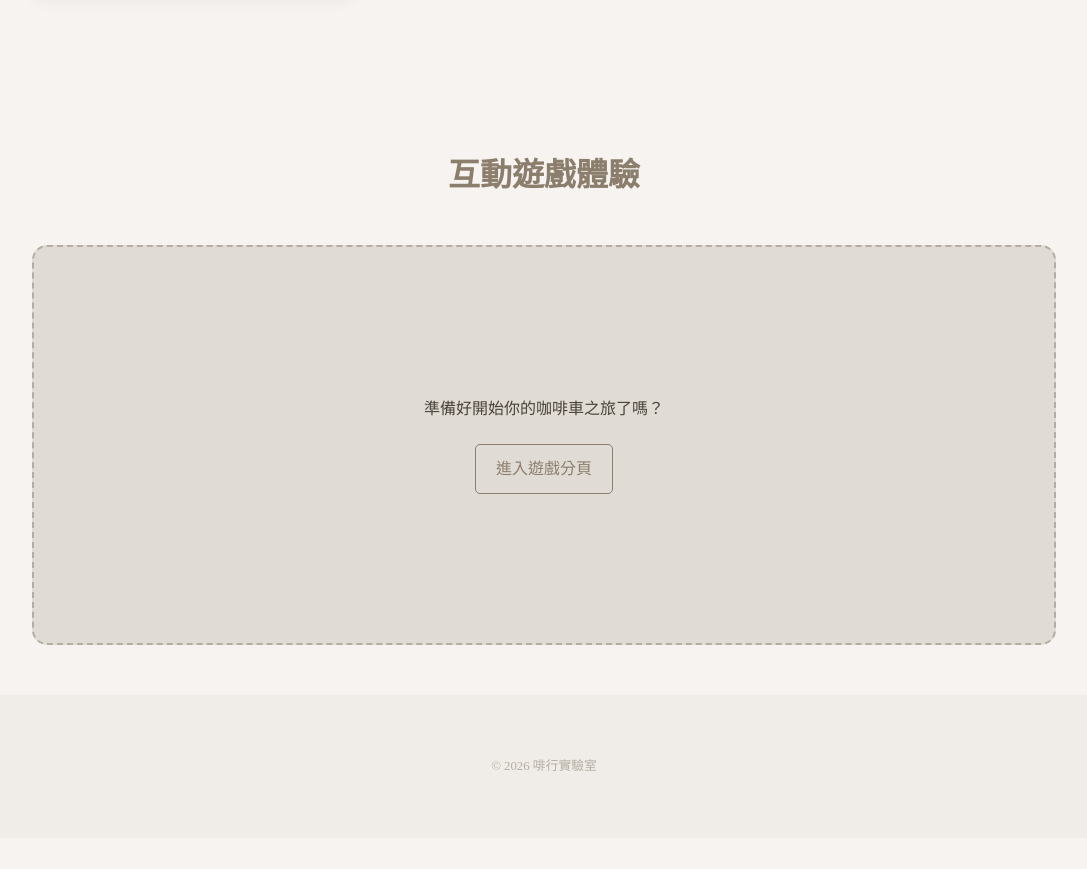
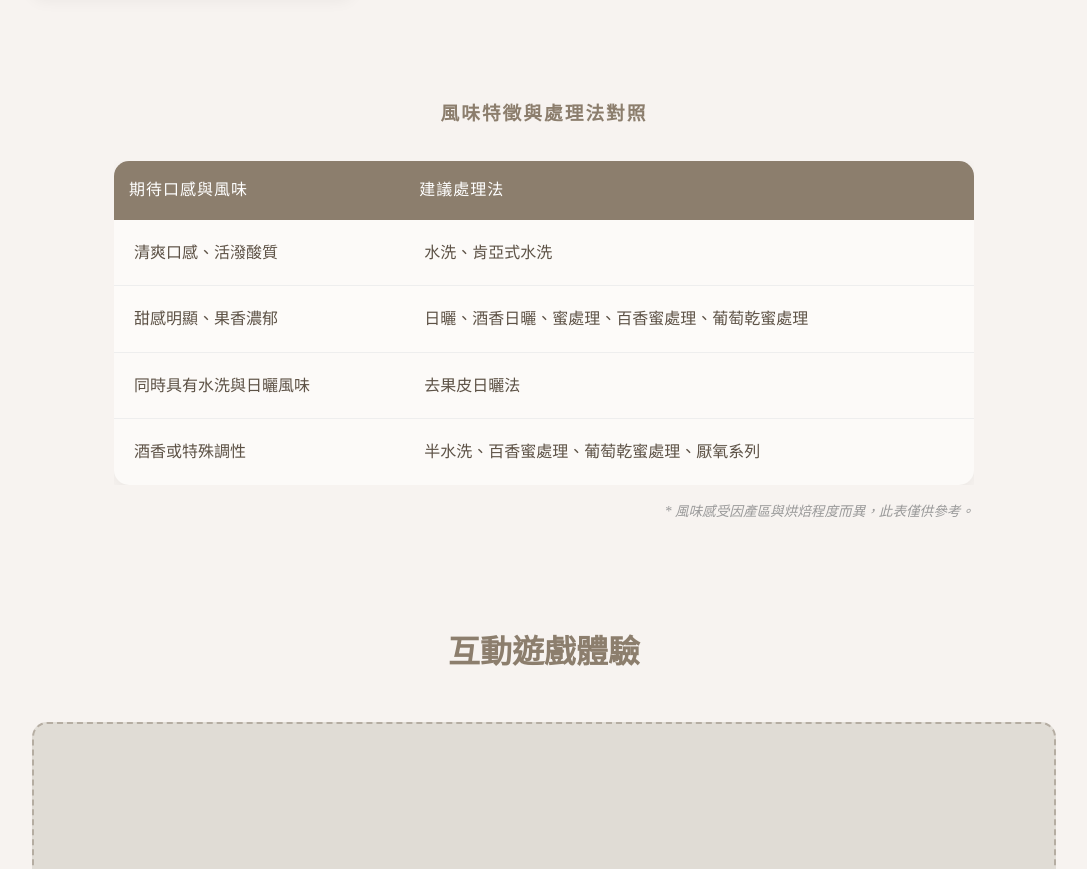
Before and after one commit to xinyi812/coffeelab_235, a plain HTML site: page index.html in a window 1280 px wide. Shown: the part 2969-3838 px from the top of the page, without its empty margins (96-1183 px from the left). Before the commit the page ends 3807 px from the top, so only its background shows below. Drawn offline with Linux system fonts and the light colour scheme.

Commit message:
AAAASDDS

```diff
--- a/index.html
+++ b/index.html
@@ -389,7 +389,41 @@
             </div>
         </div>
 </section>
+<section class="flavor-guide" style="margin: 50px auto; max-width: 900px; padding: 0 20px;">
+    <h3 style="color: #8c7e6d; text-align: center; margin-bottom: 30px; letter-spacing: 2px;">風味特徵與處理法對照</h3>
 
+    <div style="overflow-x: auto;">
+        <table style="width: 100%; border-collapse: collapse; background-color: #fcfaf8; border-radius: 15px; overflow: hidden; box-shadow: 0 5px 15px rgba(0,0,0,0.05);">
+            <thead>
+                <tr style="background-color: #8c7e6d; color: #fff;">
+                    <th style="padding: 15px; text-align: left; font-weight: 500; letter-spacing: 1px;">期待口感與風味</th>
+                    <th style="padding: 15px; text-align: left; font-weight: 500; letter-spacing: 1px;">建議處理法</th>
+                </tr>
+            </thead>
+            <tbody style="color: #5d5246; line-height: 1.6;">
+                <tr style="border-bottom: 1px solid #eee;">
+                    <td style="padding: 20px;">清爽口感、活潑酸質</td>
+                    <td style="padding: 20px;">水洗、肯亞式水洗</td>
+                </tr>
+                <tr style="border-bottom: 1px solid #eee; background-color: #fdfbf9;">
+                    <td style="padding: 20px;">甜感明顯、果香濃郁</td>
+                    <td style="padding: 20px;">日曬、酒香日曬、蜜處理、百香蜜處理、葡萄乾蜜處理</td>
+                </tr>
+                <tr style="border-bottom: 1px solid #eee;">
+                    <td style="padding: 20px;">同時具有水洗與日曬風味</td>
+                    <td style="padding: 20px;">去果皮日曬法</td>
+                </tr>
+                <tr>
+                    <td style="padding: 20px;">酒香或特殊調性</td>
+                    <td style="padding: 20px;">半水洗、百香蜜處理、葡萄乾蜜處理、厭氧系列</td>
+                </tr>
+            </tbody>
+        </table>
+    </div>
+    <p style="margin-top: 15px; color: #999; font-size: 0.85rem; text-align: right; font-style: italic;">
+        * 風味感受因產區與烘焙程度而異，此表僅供參考。
+    </p>
+</section>
     <section id="game" class="container" style="text-align: center; margin-top: 50px;">
         <h2 class="section-title">互動遊戲體驗</h2>
         <div style="background: #e0dcd5; height: 400px; display: flex; align-items: center; justify-content: center; border-radius: 15px; border: 2px dashed #b5ada2;">
```
